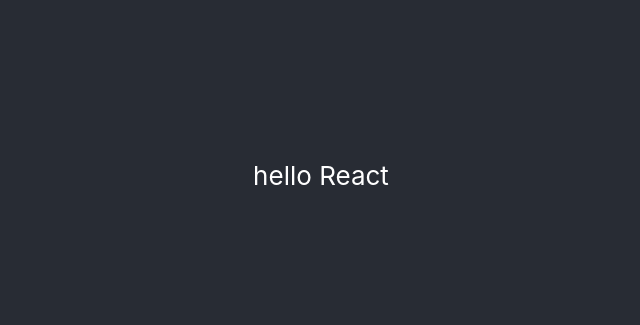
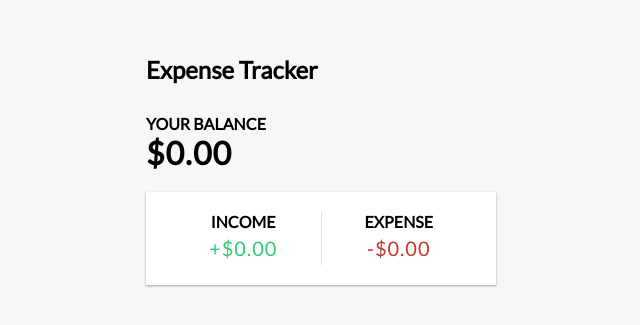
Before and after one commit to narayan494pandey/expense-tracker, a React (Create React App) app: page / in a window 1280 px wide. Shown: the part 225-550 px from the top of the page, without its empty margins (319-959 px from the left). Built offline with nearby package versions, Linux system fonts and the light colour scheme.

Commit message:
Components

```diff
--- a/src/App.css
+++ b/src/App.css
@@ -1,38 +1,151 @@
-.App {
-  text-align: center;
+@import url("https://fonts.googleapis.com/css?family=Lato&display=swap");
+
+:root {
+  --box-shadow: 0 1px 3px rgba(0, 0, 0, 0.12), 0 1px 2px rgba(0, 0, 0, 0.24);
 }
 
-.App-logo {
-  height: 40vmin;
-  pointer-events: none;
+* {
+  box-sizing: border-box;
 }
 
-@media (prefers-reduced-motion: no-preference) {
-  .App-logo {
-    animation: App-logo-spin infinite 20s linear;
-  }
-}
-
-.App-header {
-  background-color: #282c34;
-  min-height: 100vh;
+body {
+  background-color: #f7f7f7;
   display: flex;
   flex-direction: column;
   align-items: center;
   justify-content: center;
-  font-size: calc(10px + 2vmin);
-  color: white;
+  min-height: 100vh;
+  margin: 0;
+  font-family: "Lato", sans-serif;
 }
 
-.App-link {
-  color: #61dafb;
+.container {
+  margin: 30px auto;
+  width: 350px;
 }
 
-@keyframes App-logo-spin {
-  from {
-    transform: rotate(0deg);
-  }
-  to {
-    transform: rotate(360deg);
-  }
+h1 {
+  letter-spacing: 1px;
+  margin: 0;
 }
+
+h3 {
+  border-bottom: 1px solid #bbb;
+  padding-bottom: 10px;
+  margin: 40px 0 10px;
+}
+
+h4 {
+  margin: 0;
+  text-transform: uppercase;
+}
+
+.inc-exp-container {
+  background-color: #fff;
+  box-shadow: var(--box-shadow);
+  padding: 20px;
+  display: flex;
+  justify-content: space-between;
+  margin: 20px 0;
+}
+
+.inc-exp-container > div {
+  flex: 1;
+  text-align: center;
+}
+
+.inc-exp-container > div:first-of-type {
+  border-right: 1px solid #dedede;
+}
+
+.money {
+  font-size: 20px;
+  letter-spacing: 1px;
+  margin: 5px 0;
+}
+
+.money.plus {
+  color: #2ecc71;
+}
+
+.money.minus {
+  color: #c0392b;
+}
+
+label {
+  display: inline-block;
+  margin: 10px 0;
+}
+
+input[type="text"],
+input[type="number"] {
+  border: 1px solid #dedede;
+  border-radius: 2px;
+  display: block;
+  font-size: 16px;
+  padding: 10px;
+  width: 100%;
+}
+
+.btn {
+  cursor: pointer;
+  background-color: #9c88ff;
+  box-shadow: var(--box-shadow);
+  color: #fff;
+  border: 0;
+  display: block;
+  font-size: 16px;
+  margin: 10px 0 30px;
+  padding: 10px;
+  width: 100%;
+}
+
+.btn:focus,
+.delete-btn:focus {
+  outline: 0;
+}
+
+.list {
+  list-style-type: none;
+  padding: 0;
+  margin-bottom: 40px;
+}
+
+.list li {
+  background-color: #fff;
+  box-shadow: var(--box-shadow);
+  color: #333;
+  display: flex;
+  justify-content: space-between;
+  position: relative;
+  padding: 10px;
+  margin: 10px 0;
+}
+
+.list li.plus {
+  border-right: 5px solid #2ecc71;
+}
+
+.list li.minus {
+  border-right: 5px solid #c0392b;
+}
+
+.delete-btn {
+  cursor: pointer;
+  background-color: #e74c3c;
+  border: 0;
+  color: #fff;
+  font-size: 20px;
+  line-height: 20px;
+  padding: 2px 5px;
+  position: absolute;
+  top: 50%;
+  left: 0;
+  transform: translate(-100%, -50%);
+  opacity: 0;
+  transition: opacity 0.3s ease;
+}
+
+.list li:hover .delete-btn {
+  opacity: 1;
+}
--- a/src/App.js
+++ b/src/App.js
@@ -1,12 +1,17 @@
 import React from 'react'
 import './App.css';
-
+import {Header} from './components/Header'
+import {Balance} from './components/Balance'
+import {IncomeExpenses} from  './components/IncomeExpenses'
 function App() {
   return (
-    <div className="App">
-      <header className="App-header">
-       hello React
-      </header>
+    <div>
+       <Header />
+       <div className="container">
+        <Balance />
+        <IncomeExpenses />
+       </div>
+
     </div>
   );
 }
--- /dev/null
+++ b/src/components/Balance.js
@@ -0,0 +1,10 @@
+import React from 'react'
+
+export const Balance = () => {
+    return (
+        <div>
+        <h4>Your Balance</h4>
+        <h1 id="balance">$0.00</h1>
+        </div>
+    )
+}
--- /dev/null
+++ b/src/components/Header.js
@@ -0,0 +1,9 @@
+import React from 'react'
+
+export const  Header = () =>{
+    return (
+        <h2>
+           Expense Tracker
+        </h2>
+    )
+}
--- /dev/null
+++ b/src/components/IncomeExpenses.js
@@ -0,0 +1,16 @@
+import React from 'react'
+
+export const IncomeExpenses = ()  =>{
+    return (
+        <div className="inc-exp-container">
+        <div>
+          <h4>Income</h4>
+          <p id="money-plus" className="money plus">+$0.00</p>
+        </div>
+        <div>
+          <h4>Expense</h4>
+          <p id="money-minus" className="money minus">-$0.00</p>
+        </div>
+      </div>
+    )
+}
--- a/src/index.css
+++ /dev/null
@@ -1,13 +0,0 @@
-body {
-  margin: 0;
-  font-family: -apple-system, BlinkMacSystemFont, 'Segoe UI', 'Roboto', 'Oxygen',
-    'Ubuntu', 'Cantarell', 'Fira Sans', 'Droid Sans', 'Helvetica Neue',
-    sans-serif;
-  -webkit-font-smoothing: antialiased;
-  -moz-osx-font-smoothing: grayscale;
-}
-
-code {
-  font-family: source-code-pro, Menlo, Monaco, Consolas, 'Courier New',
-    monospace;
-}
--- a/src/index.js
+++ b/src/index.js
@@ -1,8 +1,7 @@
 import React from 'react';
 import ReactDOM from 'react-dom';
-import './index.css';
 import App from './App';
-import reportWebVitals from './reportWebVitals';
+
 
 ReactDOM.render(
   <React.StrictMode>
@@ -10,8 +9,3 @@
   </React.StrictMode>,
   document.getElementById('root')
 );
-
-// If you want to start measuring performance in your app, pass a function
-// to log results (for example: reportWebVitals(console.log))
-// or send to an analytics endpoint. Learn more: https://bit.ly/CRA-vitals
-reportWebVitals();
--- a/src/reportWebVitals.js
+++ /dev/null
@@ -1,13 +0,0 @@
-const reportWebVitals = onPerfEntry => {
-  if (onPerfEntry && onPerfEntry instanceof Function) {
-    import('web-vitals').then(({ getCLS, getFID, getFCP, getLCP, getTTFB }) => {
-      getCLS(onPerfEntry);
-      getFID(onPerfEntry);
-      getFCP(onPerfEntry);
-      getLCP(onPerfEntry);
-      getTTFB(onPerfEntry);
-    });
-  }
-};
-
-export default reportWebVitals;
```
Also changed, not shown: public/index.html (+0 -23 lines), src/setupTests.js (deleted, +0 -5 lines), src/logo.svg (deleted), 1 other file (tests, documents, lock files or other folders).
